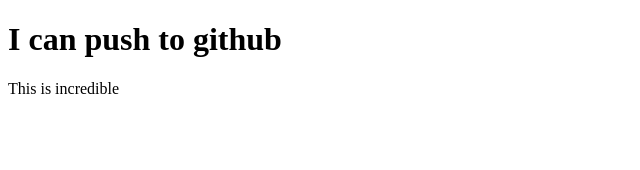
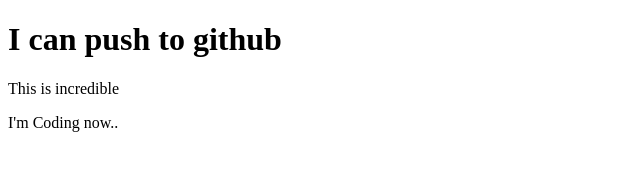
Before and after one commit to OmarFaruqueSabbir/first-repo, a plain HTML site: page index.html in a window 1280 px wide. Shown: the whole page, without its empty margins (0-640 px from the left). Drawn offline with Linux system fonts and the light colour scheme.

Commit message:
styles added

```diff
--- a/index.html
+++ b/index.html
@@ -9,5 +9,6 @@
 <body>
     <h1>I can push to github</h1>
     <p>This is incredible</p>
+    <p>I'm Coding now..</p>
 </body>
 </html>
--- /dev/null
+++ b/style.css
@@ -0,0 +1,3 @@
+p{
+    color: blue;
+}
```
